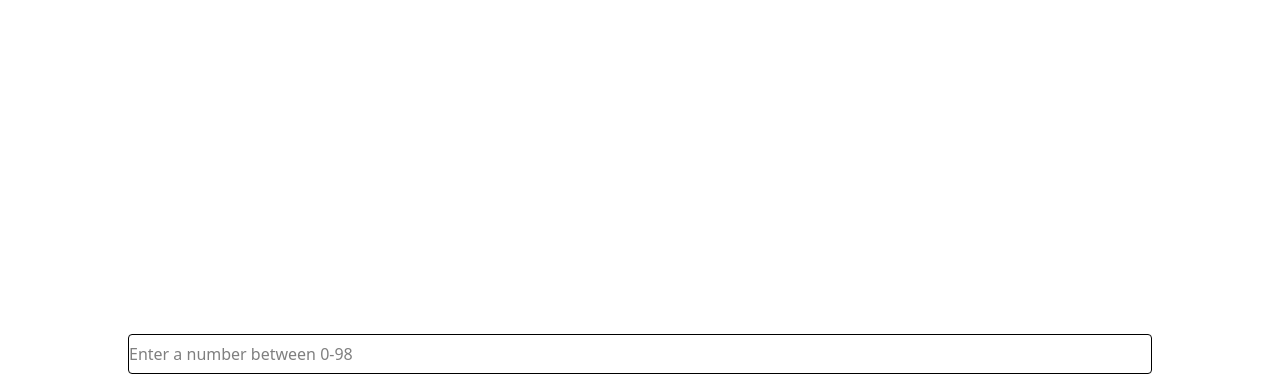
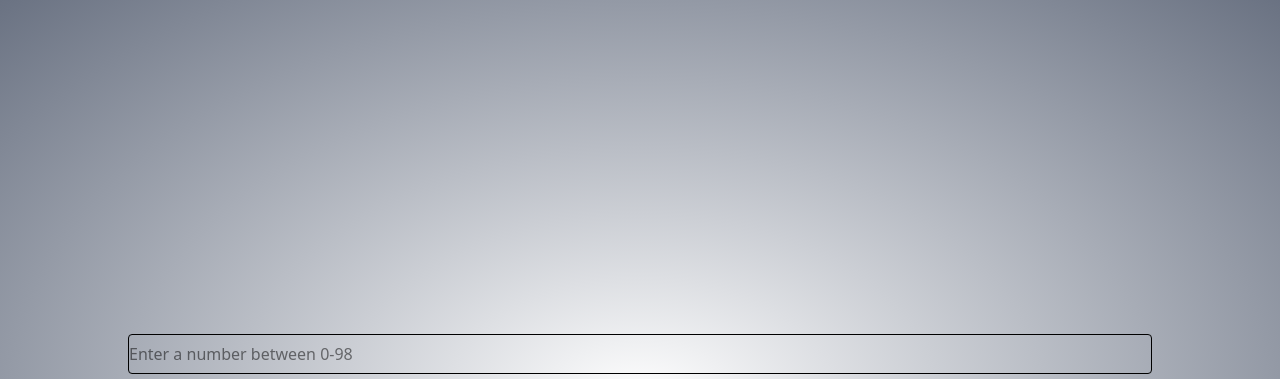
Before and after one commit to zahraahmadi2025/tailwind-css, a website: page file1/test1.html in a window 1280 px wide. Shown: the top 379 px of the page. Drawn offline with Linux system fonts and the light colour scheme.

Commit message:
bg radial added

```diff
--- a/file1/test1.html
+++ b/file1/test1.html
@@ -7,8 +7,8 @@
     <link rel="stylesheet" href="../src/output.css">
     <script src="app.js" defer></script>
 </head>
-<body class="flex justify-center items-center h-screen">
-    <div class="flex flex-col w-[80%] mx-auto">
+<body class="flex justify-center items-center h-screen bg-radial from-white to-gray-500">
+    <div class="flex flex-col w-[80%] mx-auto ">
         <input class="border-1 h-[40px] rounded-sm mb-[8px]" type ="number" id="number" placeholder="Enter a number between 0-98 ">
         <button class="w-[50%] mx-auto bg-green-700 py-[12px] text-white rounded-sm hover:text-white hover:bg-gray-500 "  id="btn-play">play</button>
         <h1 class="font-bold text-3xl text-center mx-auto text-white ">Result : <span id="result"></span></h1>
```
Also changed, not shown: src/output.css.
